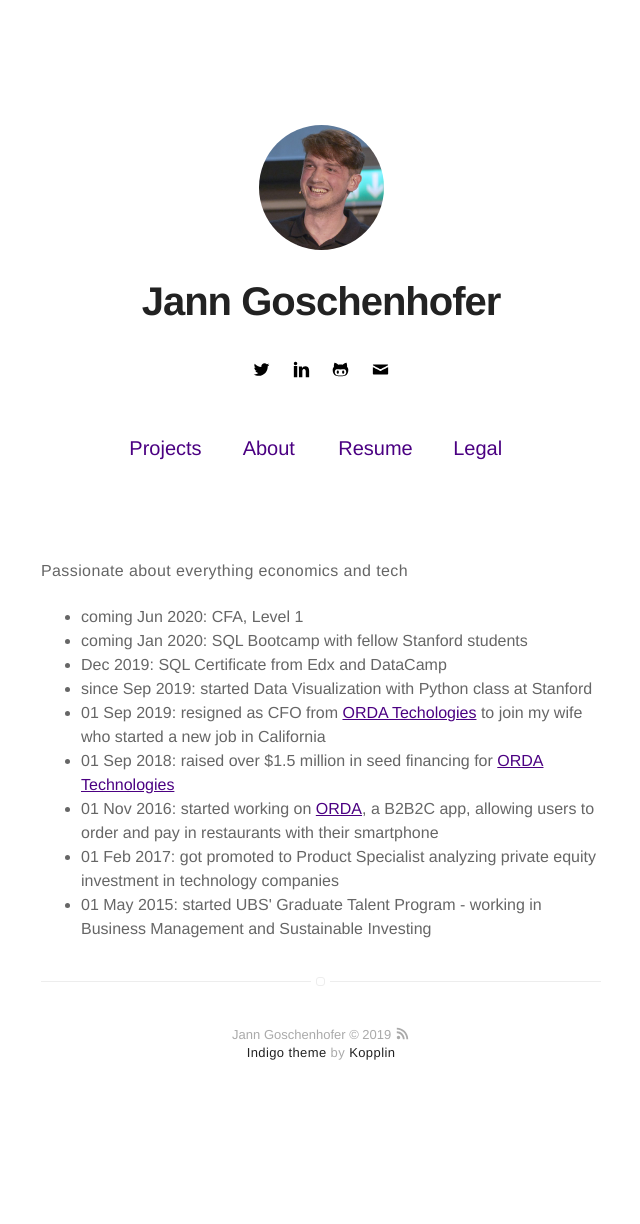
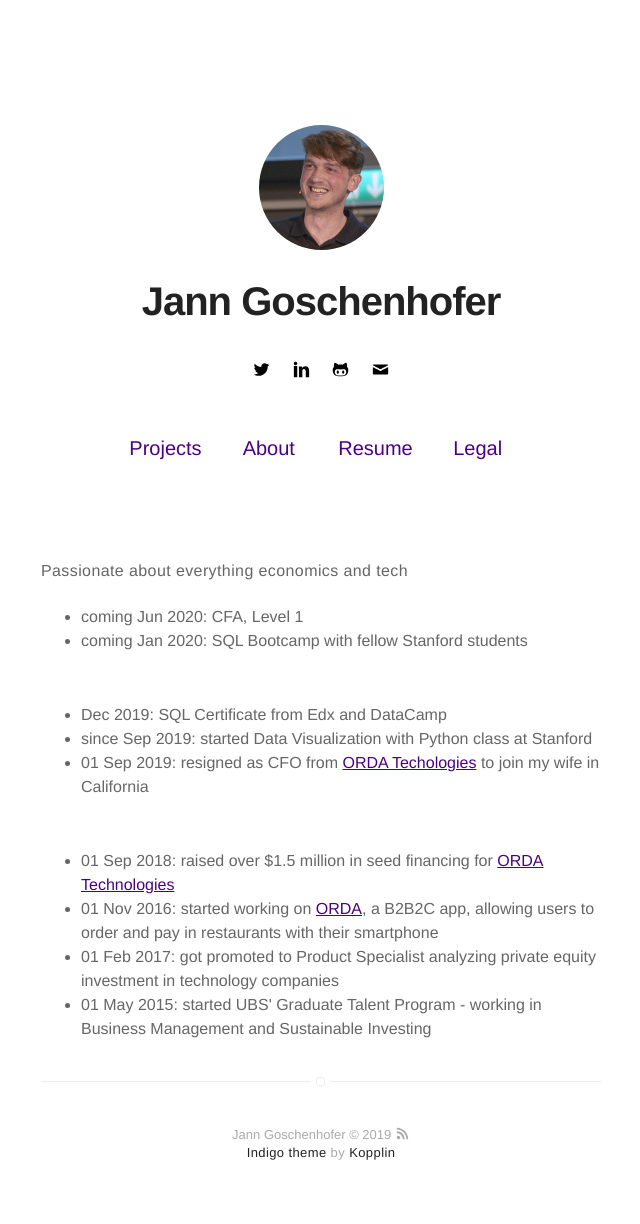
Before and after one commit to antonschneider90/antonschneider90.github.io, a Jekyll site: the page built from index.html, in a window 1280 px wide. Shown: the whole page, without its empty margins (319-959 px from the left). Built offline with Jekyll 4.4.1, drawn with Linux system fonts in a browser that asks for light colours; before the commit the page ends 1124 px from its top, so only the background shows below that.

Commit message:
Update index.html

```diff
--- a/index.html
+++ b/index.html
@@ -9,9 +9,15 @@ Passionate about everything economics and tech
 <ul>
  	<li>coming Jun 2020: CFA, Level 1 </li>
   <li>coming Jan 2020: SQL Bootcamp with fellow Stanford students</li>
+</ul>
+<br/>
+<ul>
   <li>Dec 2019: SQL Certificate from Edx and DataCamp</a></li>
   <li>since Sep 2019: started Data Visualization with Python class at Stanford</a></li>
-  <li>01 Sep 2019: resigned as CFO from <a href='https://www.orda-app.com'>ORDA Techologies</a> to join my wife who started a new job in California</li>
+  <li>01 Sep 2019: resigned as CFO from <a href='https://www.orda-app.com'>ORDA Techologies</a> to join my wife in California</li>
+</ul>
+<br/>
+<ul>
   <li>01 Sep 2018: raised over $1.5 million in seed financing for <a href='https://www.orda-app.com'>ORDA Technologies</a>
  	<li>01 Nov 2016: started working on  <a href='https://www.orda-app.com'>ORDA</a>, a B2B2C app, allowing users to order and pay in restaurants with their smartphone</li>
   <li>01 Feb 2017: got promoted to Product Specialist analyzing private equity investment in technology companies</li>
```
